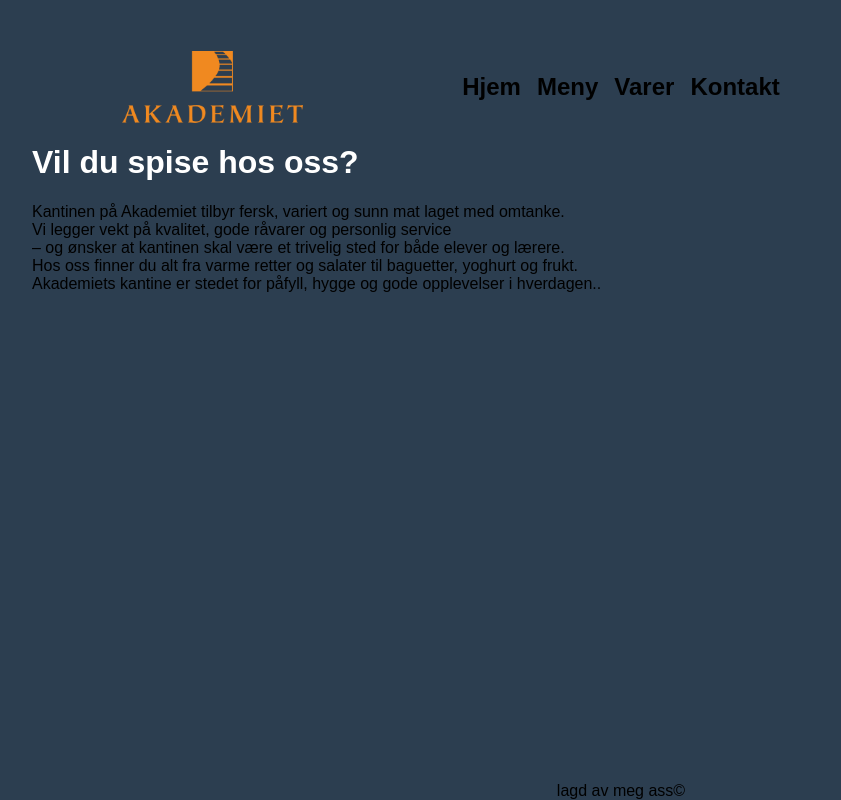
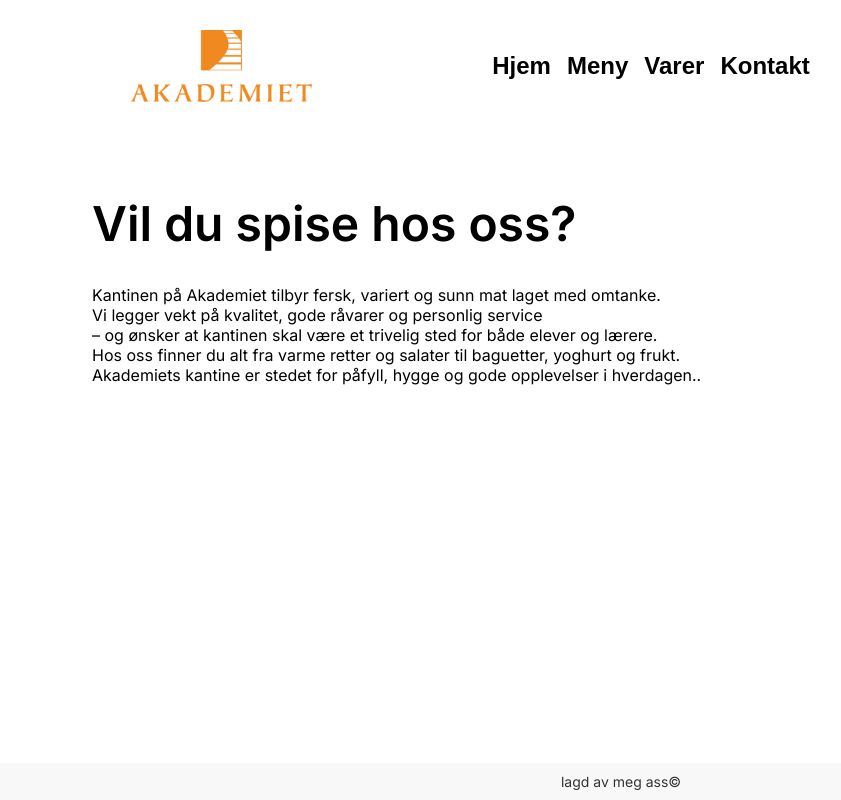
Before and after one commit to nokoniko/kantina-prosjekt, a Flask app: page / in a window 1280 px wide. Shown: the whole page, without its empty margins (19-860 px from the left). Run offline with Flask 3, Linux system fonts and the light colour scheme.

Commit message:
noen visuele endringer

```diff
--- a/static/css/style.css
+++ b/static/css/style.css
@@ -1,20 +1,30 @@
 body {
-    margin: 51px;
-    font-family: Arial;
-    background-color: #2c3e50; /* Lagt til bakgrunn for å se hvit tekst */
+    margin: 0;
+    padding-top: 30px; /* Legger til topp-padding for å beholde avstanden over topbaren */
+    padding-left: 60px;
+    padding-bottom: 51px; /* Legger til bunn-padding for å beholde avstanden under bunnteksten */
+    font-family: 'Inter', sans-serif;
+    background-color: #ffff;
+}
+
+p {
+    padding-left: 60px;
 }
 
 .title-index {
-    color: #fff;
+    font-size: 48px;
+    color: #000;
 }
 
 .topbar {
+    font-family: Arial, Helvetica;
+    font-size: 24px;
+    font-weight: bold;
     display: flex;
-    align-items: center;
-    font-weight: bold;
     justify-content: flex-start;
     position: relative;
-    font-size: 24px;
+    align-items: center;
+    padding-bottom: 60px; /* Legger til luft mellom innhold og strek */
 }
 
 .logo img {
@@ -53,8 +63,20 @@ nav a {
     right: 0;
     bottom: 0;
     text-align: center;
+    background-color: #f8f8f8;
+    padding: 10px 0;
+    font-size: 14px;
+    color: #333;
 }
 
+
 nav a:hover {
-    color: orange;
+    color: rgba(255, 166, 0, 0.672);
 }
+
+/* Legg til padding for hovedinnholdet og bunnteksten for å matche tidligere innrykk */
+/* Dette vil påvirke alle direkte barn av body, unntatt topbar */
+body > *:not(.topbar) {
+    padding-left: 51px;
+    padding-right: 51px;
+}
```
